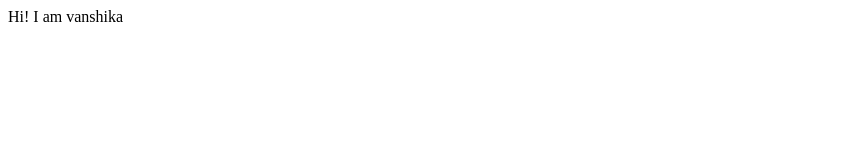
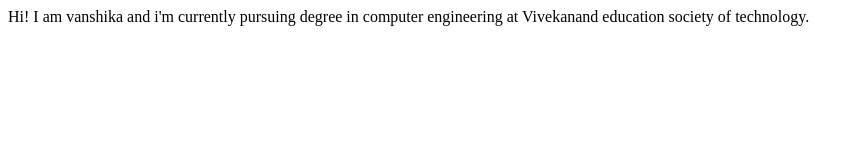
Before and after one commit to Vanshika23-ui/Student-name-site, a plain HTML site: page index.html in a window 1280 px wide. Shown: the whole page, without its empty margins (0-864 px from the left). Drawn offline with Linux system fonts and the light colour scheme.

Commit message:
docs: changes done

```diff
--- a/index.html
+++ b/index.html
@@ -7,6 +7,7 @@
     <title>studentsite</title>
 </head>
 <body>
-    Hi! I am vanshika
+    Hi! I am vanshika and i'm currently pursuing degree in computer
+    engineering at Vivekanand education society of technology.
 </body>
 </html>
```
